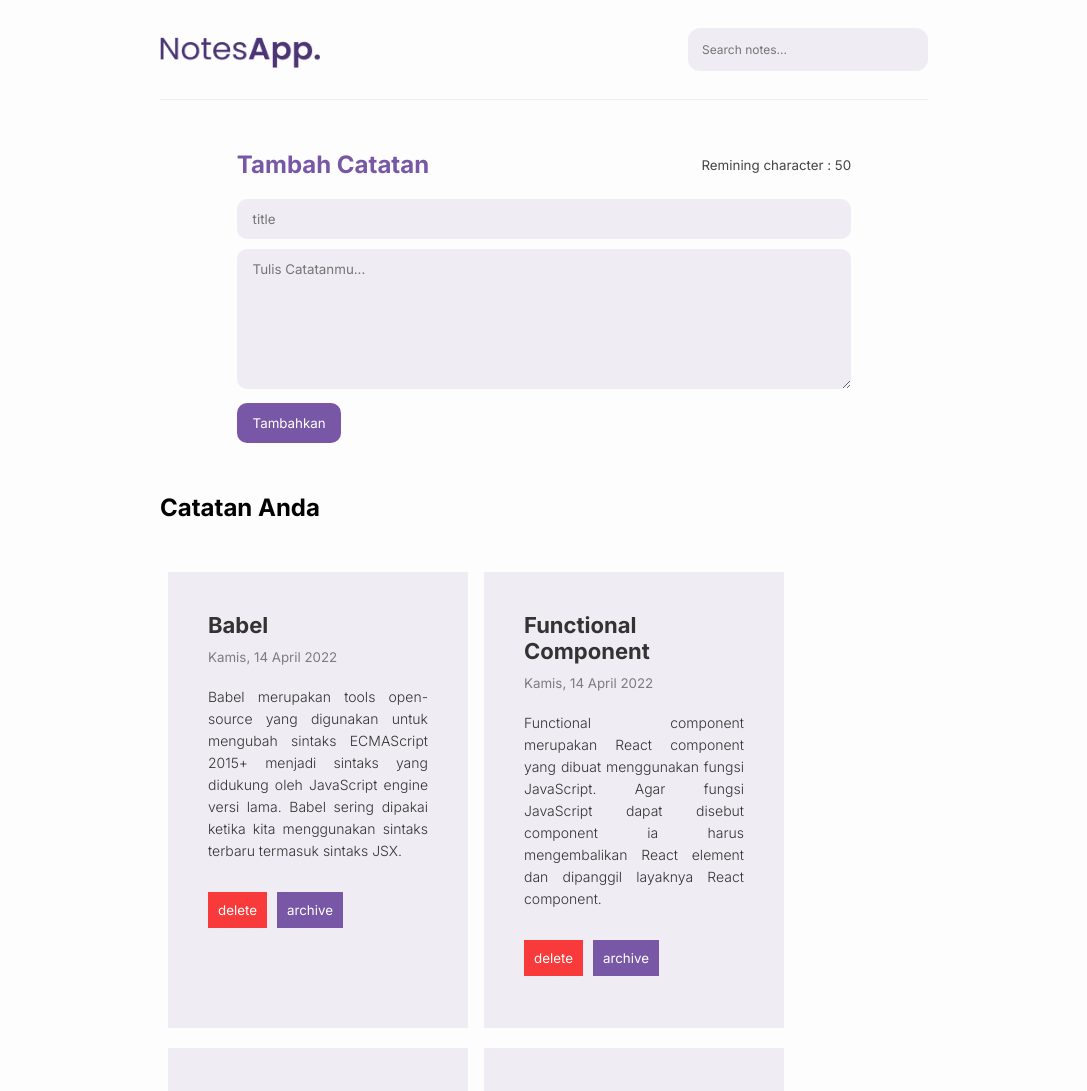
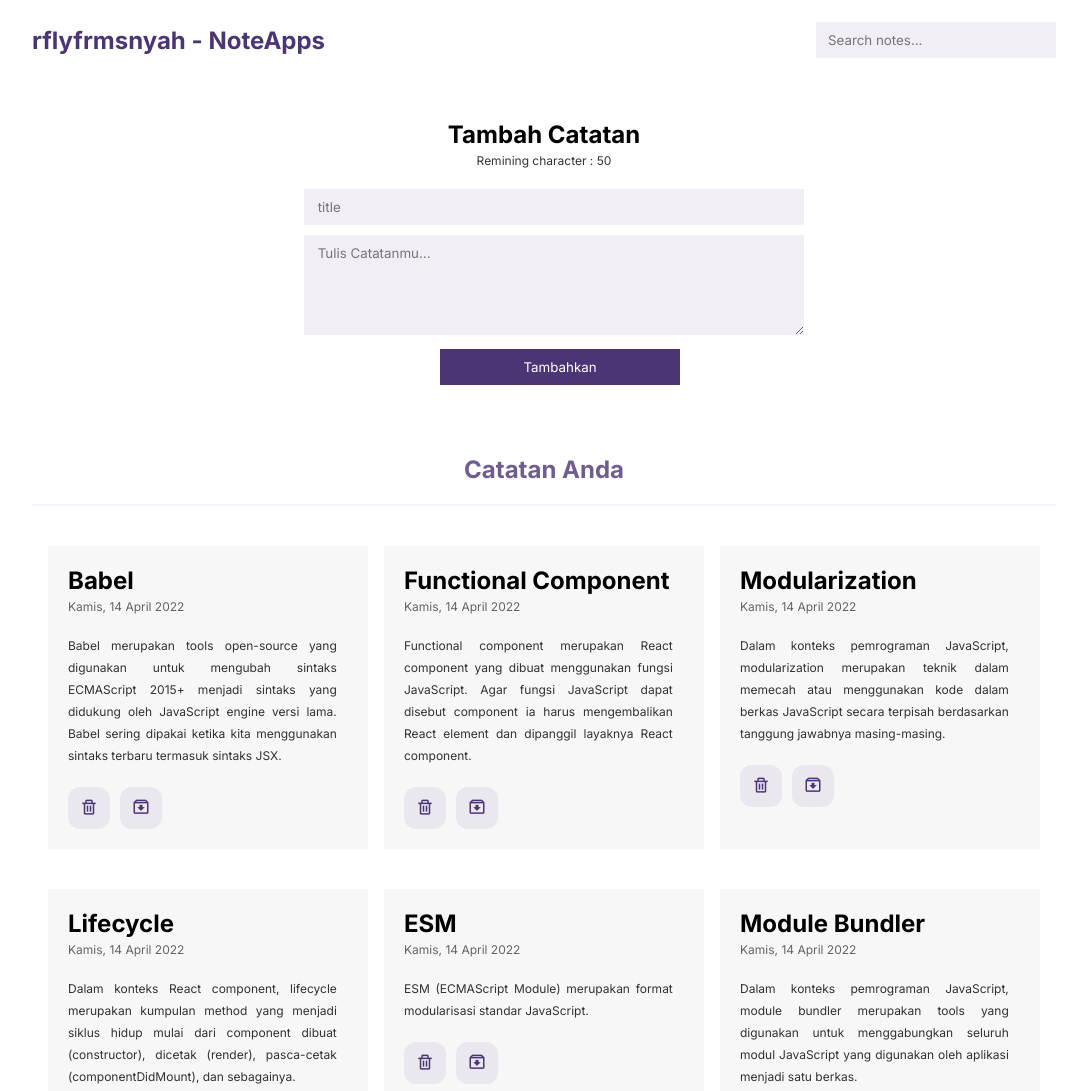
Before and after one commit to raflyfrmnsyh/Aplikasi-Catatan-Pribadi-React-Js, a React app: page / in a window 1280 px wide. Shown: the top 1091 px of the page, without its empty margins (96-1183 px from the left). Built offline with nearby package versions, Linux system fonts and the light colour scheme.

Commit message:
menambahkan style design dan final file

```diff
--- a/src/NoteApps.js
+++ b/src/NoteApps.js
@@ -2,7 +2,7 @@ import { useState, useEffect } from "react";
 import { AddNotes, Header, NoteApp } from "./components/App";
 import { getInitialData } from "./utils";
 
-import "./styles/myStyle.css";
+// import "./styles/myStyle.css";
 
 
 function NoteApps(){
@@ -34,11 +34,13 @@ function NoteApps(){
                         label="Catatan Anda"
                         notes={ NoteActive }
                         setNotes={setNotes}
+                        className="note-section"
                     />
                     <NoteApp
                         label="Catatan Arsip"
                         notes = { NoteArchived }
                         setNotes = { setNotes }
+                        className="note-section"
                     />
                 </main>
 
--- a/src/components/AddNotes.js
+++ b/src/components/AddNotes.js
@@ -2,7 +2,7 @@ import React from "react";
 import { useState } from "react";
 import InputForm from "./inputForm";
 
-function AddNotes({ updateNotes }){
+const AddNotes = ({ updateNotes }) => {
 
         const [title, setTitle] = useState("");
         const [note, setNote] = useState("");
@@ -21,13 +21,14 @@ function AddNotes({ updateNotes }){
         return(
             <form className="add-note" onSubmit={ CreateNote }>
                 <div className="container">
+                    <div className="add-note_form">
                         <div className="add-note_header">
                             <h2>Tambah Catatan</h2>
                             <small className="add-note_small">
                                     Remining character : <span className="add-note_counter"> {50 - title.length} </span>
                             </small>
                         </div>
-                    <div className="add-note_form">
+                        <div className="add-note_input">
 
                             <InputForm
                                 value = { title }
@@ -57,6 +58,8 @@ function AddNotes({ updateNotes }){
                             />
                         </div>
                     </div>
+
+                </div>
             </form>
         )
 }
--- a/src/components/App.js
+++ b/src/components/App.js
@@ -1,7 +1,7 @@
 import React from "react";
 import NoteCard from "./NoteCard";
 import AddNotes from "./AddNotes";
-import Header from "./header";
+import Header from "./Header";
 import InputForm from "./inputForm";
 import NoteApp from "./NoteApp";
 import Button from "./Button";
--- a/src/components/Button.js
+++ b/src/components/Button.js
@@ -1,10 +1,9 @@
 import React from "react";
 
-
-function Button({label, eventHandler}){
+const Button = ( { icons, eventHandler} ) => {
     return(
-        <button className="note-btn" type="button" onClick={eventHandler} data-action={label}>
-            {label}
+        <button className="note-btn" type="button" onClick={eventHandler}>
+            <i className={icons}></i>
         </button>
     )
 }
--- a/src/components/Header.js
+++ b/src/components/Header.js
@@ -5,15 +5,19 @@ const Header = ( { search, updateQuery } ) => {
     return(
         <header className="header">
             <div className="container">
-                <img className="header-logo" src="./images/logo.png"/>
+                <nav className="navbar-top">
+                    <div className="header-logo">
+                        <h2>rflyfrmsnyah - NoteApps</h2>
+                    </div>
                     <InputForm
                         value = {search}
                         onChange = {updateQuery}
                         type = "search"
-                    id = "header-search"
+                        id = "search-bx"
                         name = "search_note"
                         placeholder = "Search notes..."
                     />
+                </nav>
             </div>
         </header>
     )
--- /dev/null
+++ b/src/components/NoteBody.js
@@ -0,0 +1,9 @@
+const NoteBody = ( { body } ) => {
+    return(
+        <div className="note-body">
+            {body}
+        </div>
+    )
+}
+
+export default NoteBody;
--- a/src/components/NoteCard.js
+++ b/src/components/NoteCard.js
@@ -1,37 +1,46 @@
 import React from "react";
 import { showFormattedDate } from "../utils";
+import NoteHead from "./NoteHead";
+import NoteBody from "./NoteBody";
 import Button from "./Button";
+
 
 
 const NoteCard = ( { id, title, createdAt, body, archived, action } ) => {
 
-    const deleteBtn = ( item ) => action((notes) => notes.filter((note) => note.id !== item));
-
-    const archivedBtn = ( item ) => {
+    function DeleteButton(item){
+        action((notes) => notes.filter((note) => note.id !== item));
+        alert('Catatan Terhapus');
+    }
+    function ArchiveButton(item){
         action((notes) =>
             notes.map((note) => {
                 if(note.id === item){
-                    return { ...note, archived: !note.archived };
+                    return {...note, archived: !note.archived}
                 }
                 return note;
-            }),
-        );
-    };
+            })
+        )
+    }
 
 
-    return (
-        <div className="note-card" id={id}>
-            <header className="note-card_header">
-                <h3 className="card_header-title">{title}</h3>
-                <small className="card_header-date">{showFormattedDate(createdAt)}</small>
-            </header>
-            <p className="note-body">{ body }</p>
-            <footer className="note-card_footer">
-                <Button eventHandler={() => deleteBtn(id)} label="delete"></Button>
-                <Button eventHandler={() => archivedBtn(id)} label={archived ? "unarchived" : "archive"}></Button>
-            </footer>
+    return(
+        <div className="note-item">
+            <NoteHead
+                title={title}
+                createdAt={showFormattedDate(createdAt)}
+            />
+            <NoteBody
+                body={body}
+            />
+            <div className="note-footer">
+                <Button eventHandler={() => DeleteButton(id)} icons='bx bx-trash' l={'trash'}/>
+                <Button eventHandler={() => ArchiveButton(id)} icons={archived ? 'bx bx-archive-out' : 'bx bx-archive-in'} l={'archive'}/>
+            </div>
         </div>
     )
+
+
 }
 
 export default NoteCard;
--- /dev/null
+++ b/src/components/NoteHead.js
@@ -0,0 +1,10 @@
+const NoteHead = ( { title, createdAt } ) => {
+    return(
+        <div className="note-header">
+            <h2 className="note-title">{title}</h2>
+            <small className="note-date">{createdAt}</small>
+        </div>
+    )
+}
+
+export default NoteHead;
--- a/src/components/inputForm.js
+++ b/src/components/inputForm.js
@@ -1,6 +1,6 @@
 import React from "react";
 
-function InputForm( attributes ){
+const InputForm = ( attributes ) => {
     const changeHandler = (event) => {
       if (attributes.name === "title") {
         const currentText = event.target.value;
--- a/src/index.js
+++ b/src/index.js
@@ -2,7 +2,7 @@ import React from 'react';
 import { createRoot } from 'react-dom/client';
 import NoteApps from './NoteApps';
 
-import './styles/myStyle.css';
+import './styles/style.css';
 
 const root = createRoot(document.getElementById('root'));
 root.render(<NoteApps/>);
--- a/src/styles/myStyle.css
+++ /dev/null
@@ -1,166 +0,0 @@
-:root{
-    --primary : #7858A6 ;
-    --light-primary : rgba(120, 88, 166, 0.1);
-}
-
-* {
-    padding: 0;
-    margin: 0;
-    box-sizing: border-box;
-    font-family: 'Inter', sans-serif;
-  }
-
-body {
-  background-color : #fdfdfd;
-}
-
-.container{
-  width: 60%;
-  height : 100%;
-  margin : auto;
-}
-
-.header{
-  width : 100%;
-  height : 100px;
-  display : flex;
-  align-items :center;
-}
-.header > .container {
-  display:flex;
-  align-items :center;
-  justify-content : space-between;
-  border-bottom : 1px solid var(--light-primary);
-}
-.header-logo {
-  width : 160px;
-  margin-top : 6px;
-}
-
-#header-search{
-  background : var(--light-primary);
-  padding : 14px;
-  padding-left : 14px;
-  padding-right : 14px;
-  outline: none;
-  border: none;
-  font-size :12px;
-  width : 240px;
-  border-radius : 12px;
-}
-
-.add-note{
-  width : 80%;
-  margin : 50px auto;
-}
-.add-note_header{
-  text-align :center;
-  color : var(--primary);
-  margin-bottom : 20px;
-  display : flex;
-  align-items : center;
-  justify-content : space-between;
-}
-.add-note_header > small {
-  color : #444;
-}
-
-#title_input{
-  background: var(--light-primary) ;
-  width : 100%;
-  outline : none;
-  border : none;
-  padding : 12px;
-  margin-bottom :10px;
-  border-radius : 10px;
-}
-
-#note_input{
-  background: var(--light-primary) ;
-  min-width : 100%;
-  max-width : 100%;
-  min-height : 140px;
-  max-height : 140px;
-  outline : none;
-  border : none;
-  padding : 12px;
-  border-radius : 10px;
-  margin-bottom :10px;
-}
-
-#button_submit{
-  background : var(--primary);
-  outline : none;
-  border : none;
-  padding : 12px;
-  color : #fff;
-  border-radius : 10px;
-  cursor : pointer;
-  transition : all ease .4s;
-}
-#button_submit:hover{
-  opacity : .9;
-}
-
-.note-card{
-  background : var(--light-primary);
-  width : 300px;
-  padding : 40px;
-  color : #333;
-  margin-right  : 8px;
-  margin-left  : 8px;
-  margin-bottom : 20px;
-}
-.note-card_header{
-  margin-bottom : 20px;
-}
-.card_header-title{
-  font-size : 22px;
-  margin-bottom : 8px;
-}
-.card_header-date{
-  opacity:.6;
-}
-.note-body{
-  font-weight : 300;
-  font-size : 14px;
-  width : 100%;
-  line-height : 22px;
-  text-align : justify;
-  margin-bottom :30px;
-  /* background : salmon; */
-}
-.note-card_footer{
-  width:100%;
-  height : 48px;
-}
-.note-card_footer .note-btn{
-  border : none;
-  outline : none;
-  cursor: pointer;
-  transition : all ease .4s;
-  background :var(--primary);
-  color : #fff;
-  padding : 10px;
-  margin-right : 10px;
-}
-.note-card_footer .note-btn:nth-child(1){
-  background :#F83A3A;
-
-}
-.note-card_footer .note-btn:hover{
-    opacity : .8;
-}
-
-.note-app_header{
-  margin-bottom : 50px;
-}
-.note-app_list{
-  display :flex;
-  flex-wrap : wrap;
-}
-.empty-note{
-  margin-bottom : 50px;
-  text-align : center;
-  opacity : .4;
-}
--- /dev/null
+++ b/src/styles/style.scss
@@ -0,0 +1,214 @@
+$primary-color : #4C3575;
+$light-primary :rgba(120, 88, 166, 0.1);
+
+*{
+    margin: 0;
+    padding: 0;
+    list-style: none;
+    font-family: 'Inter', sans-serif;
+}
+.container{
+    width : 80%;
+    height  :100%;
+    margin : auto;
+}
+@mixin flexBox($align, $space, $direction : row) {
+    display: flex;
+    align-items: $align;
+    justify-content: $space;
+    flex-direction: $direction;
+}
+.header{
+    height : 80px;
+
+    .navbar-top{
+        width : 100%;
+        height :100%;
+        @include flexBox(center,space-between);
+        .header-logo{
+            color : $primary-color;
+        }
+        #search-bx{
+            outline : none;
+            border: none;
+            padding: 10px;
+            width : 240px;
+            background-color: $light-primary;
+            padding-left: 12px;
+            padding-right: 12px;
+        }
+    }
+
+}
+.add-note_form{
+    width: 480px;
+    height : 100%;
+    padding-top: 20px;
+    padding-bottom: 20px;
+    @include flexBox(center, center,column );
+    margin: auto;
+    .add-note_header{
+        width:  100%;
+        padding-top: 20px;
+        padding-bottom: 20px;
+        text-align: center;
+        .add-note_small{
+            font-size: 12px;
+            opacity: .8;
+        }
+    }
+    .add-note_input{
+        width: 100%;
+
+        input{
+            width:100%;
+            padding-left: 10px;
+            padding-right: 10px;
+            outline: none;
+            border: none;
+            background-color: $light-primary;
+            padding-top: 10px;
+            padding-bottom: 10px;
+            margin-bottom: 10px;
+
+        }
+        textarea{
+            width:100%;
+            padding-left: 10px;
+            padding-right: 10px;
+            background-color: $light-primary;
+            border: none;
+            outline: none;
+            min-width: 100%;
+            max-width: 100%;
+            padding-top: 10px;
+            padding-bottom: 10px;
+            min-height: 80px;
+            max-height: 80px;
+            margin-bottom: 10px;
+        }
+        #button_submit{
+            width: 240px;
+            background-color: $primary-color;
+            color : #fff;
+            cursor: pointer;
+            transition: all ease .4s;
+            margin-left: 136px;
+        }
+        #button_submit:hover{
+            opacity: .92;
+        }
+    }
+}
+.note-app{
+    .note-app_header{
+        margin-bottom: 40px;
+        margin-top: 40px;
+        color: $primary-color;
+        opacity: .8;
+        text-align: center;
+        border-bottom: 2px solid $light-primary;
+        padding-bottom: 20px;
+    }
+    .empty-note{
+        text-align: center;
+        opacity: .4;
+    }
+    .note-app_list{
+        width: 100%;
+        display: flex;
+        flex-wrap: wrap;
+        justify-content: space-evenly;
+    }
+}
+
+.note-item{
+    width : 280px;
+    margin-bottom: 40px;
+    background-color: rgba(242, 242, 242, 0.6);
+    padding: 20px;
+    .note-header{
+        font-size: 16px;
+        .note-date{
+            font-size: 12px;
+            opacity: .6;
+        }
+    }
+    .note-body{
+        width: 96%;
+        text-align: justify;
+        margin-top: 20px;
+        font-size: 12px;
+        line-height: 22px;
+        margin-bottom: 20px;
+        opacity: .8;
+    }
+    .note-footer{
+        .note-btn{
+            width: 42px;
+            height: 42px;
+            font-size: 18px;
+            outline: none;
+            border: none;
+            margin-right: 10px;
+            background-color: $light-primary;
+            color : $primary-color;
+            border-radius: 12px;
+            cursor: pointer;
+            transition: all ease .4s;
+        }
+        .note-btn:hover{
+            background-color: $primary-color;
+            color: #fff;
+        }
+    }
+}
+
+
+@media screen and (max-width : 768px){
+    .header{
+        height : 100%;
+
+        .navbar-top{
+            width : 100%;
+            height :100%;
+            @include flexBox(center,center,column);
+            .header-logo{
+                margin-top: 20px;
+                color : $primary-color;
+            }
+            #search-bx{
+                width: 300px;
+               margin-top: 20px;
+               padding: 14px;
+            }
+        }
+    }
+    .add-note_form{
+        width: 100%;
+        .add-note_input{
+            width: 100%;
+
+            input{
+                width:100%;
+                padding-right: 0px;
+                outline: none;
+            }
+            textarea{
+                width:100%;
+                padding-right: 0px;
+            }
+            #button_submit{
+                width: 60%;
+                background-color: $primary-color;
+                color : #fff;
+                cursor: pointer;
+                transition: all ease .4s;
+                margin-left: 68px;
+            }
+            #button_submit:hover{
+                opacity: .92;
+            }
+        }
+    }
+}
```
Also changed, not shown: src/styles/style.css, 1 other file. Lines whose indentation alone changed are shown as unchanged.
